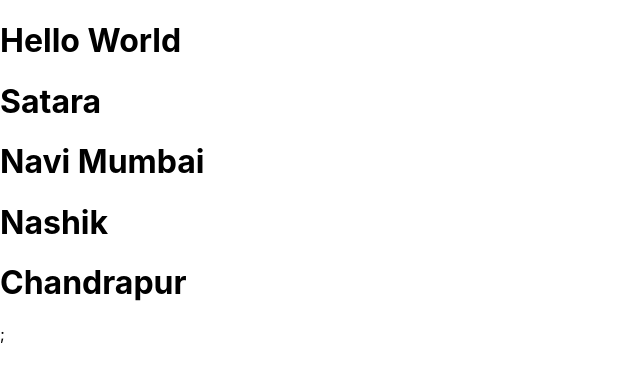
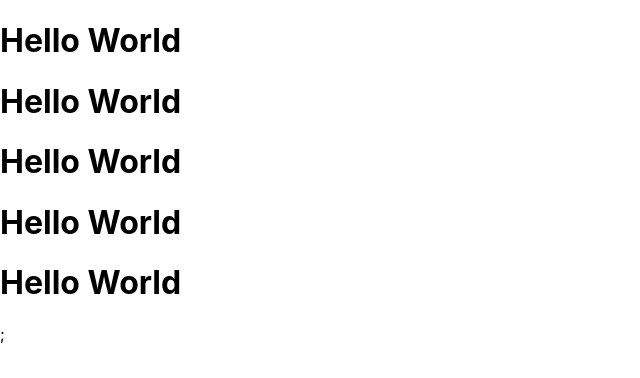
Before and after one commit to SuhasMadane/third-react-app, a React (Create React App) app: page / in a window 1280 px wide. Shown: the top 378 px of the page, without its empty margins (0-640 px from the left). Built offline with nearby package versions, Linux system fonts and the light colour scheme.

Commit message:
printing one variable using list

```diff
--- a/src/App.js
+++ b/src/App.js
@@ -9,12 +9,14 @@ function App() {
 export default App;
 //destructring
 function ListDemo() {
-  let list = ["Satara", "Navi Mumbai", "Nashik", "Chandrapur"];
+  let data = "Hello World";
+  let list = ["", "", "", ""];
+
   return (
     <>
       {list.map((item) => (
         <>
-          <h1>{item}</h1>
+          <h1>{data}</h1>
         </>
       ))}
       ;
```
